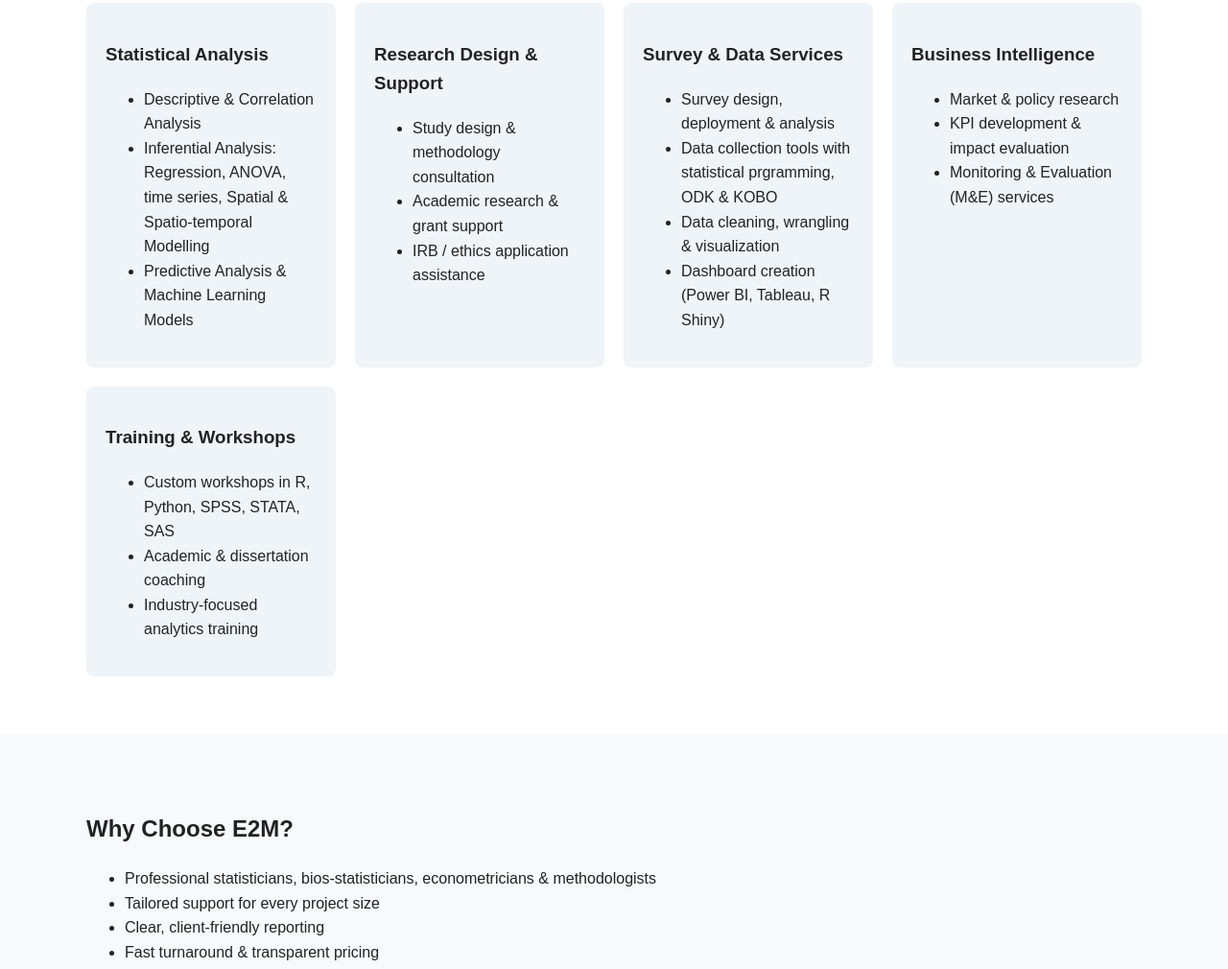
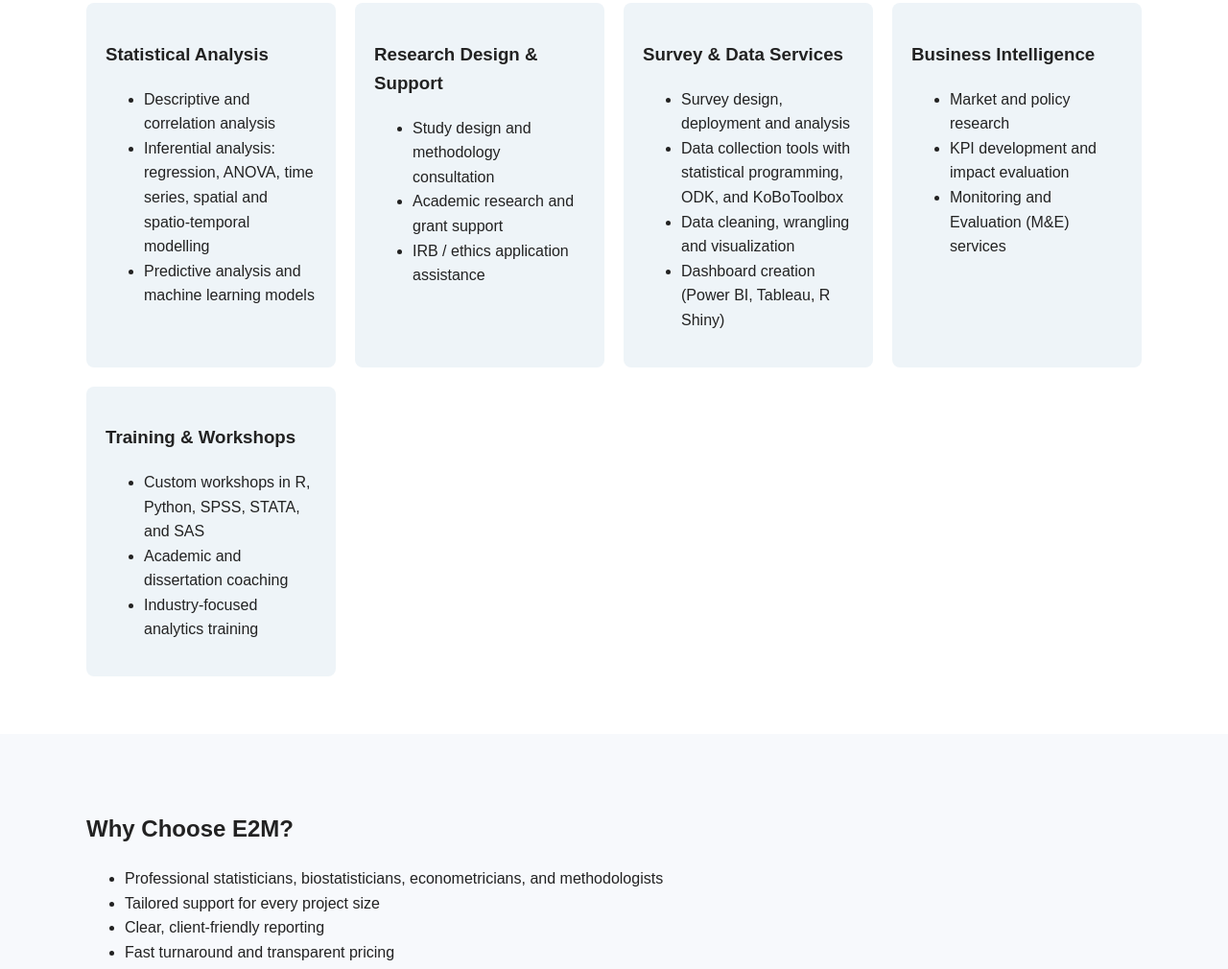
Before and after one commit to e2m-statistics-tz/e2m-statistics-tz.github.io, a plain HTML site: page index.html in a window 1280 px wide. Shown: the part 1025-2035 px from the top of the page at 96% size. Drawn offline with Linux system fonts and the light colour scheme.

Commit message:
Upload website files

```diff
--- a/index.html
+++ b/index.html
@@ -3,8 +3,8 @@
 <head>
   <meta charset="UTF-8">
   <meta name="viewport" content="width=device-width, initial-scale=1.0">
-  <title>E2M Statistics & Research Consulting | Data-Driven Decisions Under Care of Expert Guidance</title>
-  <meta name="description" content="Pioneers in Data Analysis and Research Consulting for Academia and Postgraduate Students, NGOs, Businesses, Policymakers, and Healthcare Institutions | Data analysis, research design, M&E, training, and business intelligence.">
+  <title>E2M Statistics & Research Consulting | Data-Driven Decisions with Expert Guidance</title>
+  <meta name="description" content="Professional data analysis and research consulting for academia, postgraduate students, NGOs, businesses, policymakers, and healthcare institutions.">
   <link rel="stylesheet" href="style.css">
 </head>
 <body>
@@ -12,7 +12,7 @@
   <header>
     <div class="container">
       <h1>E2M Statistical & Research Consultant Services</h1>
-      <p>Data-Driven Decisions Under Care of Expert Guidance</p>
+      <p>Data-Driven Decisions with Expert Guidance</p>
       <nav>
         <a href="#about">About</a>
         <a href="#services">Services</a>
@@ -57,17 +57,17 @@
           <div class="card">
             <h3>Statistical Analysis</h3>
             <ul>
-              <li>Descriptive &amp; Correlation Analysis</li>
-              <li>Inferential Analysis: Regression, ANOVA, time series, Spatial & Spatio-temporal Modelling</li>
-              <li>Predictive Analysis &amp; Machine Learning Models</li>
+              <li>Descriptive and correlation analysis</li>
+              <li>Inferential analysis: regression, ANOVA, time series, spatial and spatio-temporal modelling</li>
+              <li>Predictive analysis and machine learning models</li>
             </ul>
           </div>
 
           <div class="card">
             <h3>Research Design &amp; Support</h3>
             <ul>
-              <li>Study design &amp; methodology consultation</li>
-              <li>Academic research &amp; grant support</li>
+              <li>Study design and methodology consultation</li>
+              <li>Academic research and grant support</li>
               <li>IRB / ethics application assistance</li>
             </ul>
           </div>
@@ -75,9 +75,9 @@
           <div class="card">
             <h3>Survey &amp; Data Services</h3>
             <ul>
-              <li>Survey design, deployment &amp; analysis</li>
-	      <li>Data collection tools with statistical prgramming, ODK &amp; KOBO</li>
-              <li>Data cleaning, wrangling &amp; visualization</li>
+              <li>Survey design, deployment and analysis</li>
+              <li>Data collection tools with statistical programming, ODK, and KoBoToolbox</li>
+              <li>Data cleaning, wrangling and visualization</li>
               <li>Dashboard creation (Power BI, Tableau, R Shiny)</li>
             </ul>
           </div>
@@ -85,17 +85,17 @@
           <div class="card">
             <h3>Business Intelligence</h3>
             <ul>
-              <li>Market &amp; policy research</li>
-              <li>KPI development &amp; impact evaluation</li>
-              <li>Monitoring &amp; Evaluation (M&amp;E) services</li>
+              <li>Market and policy research</li>
+              <li>KPI development and impact evaluation</li>
+              <li>Monitoring and Evaluation (M&amp;E) services</li>
             </ul>
           </div>
 
           <div class="card">
             <h3>Training &amp; Workshops</h3>
             <ul>
-              <li>Custom workshops in R, Python, SPSS, STATA, SAS</li>
-              <li>Academic &amp; dissertation coaching</li>
+              <li>Custom workshops in R, Python, SPSS, STATA, and SAS</li>
+              <li>Academic and dissertation coaching</li>
               <li>Industry-focused analytics training</li>
             </ul>
           </div>
@@ -108,10 +108,10 @@
       <div class="container">
         <h2>Why Choose E2M?</h2>
         <ul>
-          <li>Professional statisticians, bios-statisticians, econometricians &amp; methodologists</li>
+          <li>Professional statisticians, biostatisticians, econometricians, and methodologists</li>
           <li>Tailored support for every project size</li>
           <li>Clear, client-friendly reporting</li>
-          <li>Fast turnaround &amp; transparent pricing</li>
+          <li>Fast turnaround and transparent pricing</li>
         </ul>
       </div>
     </section>
@@ -132,7 +132,7 @@
     <section id="contact" class="section">
       <div class="container">
         <h2>Let’s Talk Data</h2>
-        <p>Serving clients globally (remote &amp; on-site options available).</p>
+        <p>Serving clients globally (remote and on-site options available).</p>
 
         <h3>Consulting Contact</h3>
         <p>
@@ -151,10 +151,11 @@
         </p>
 
         <h3>Lead Consultant</h3>
-        <p><strong>Edwin Musheiguza</strong><br>
-           Statistician (Bio-statistician), Assistant Lecturer<br>
-           College of Business Education (CBE)<br>
-           P.O. Box 1968, Dar es Salaam, Tanzania
+        <p>
+          <strong>Edwin Musheiguza</strong><br>
+          Statistician (Biostatistician), Assistant Lecturer<br>
+          College of Business Education (CBE)<br>
+          P.O. Box 1968, Dar es Salaam, Tanzania
         </p>
         <p>
           Official email:
@@ -163,7 +164,7 @@
         <p>
           Academic profile (ORCID):
           <a href="https://orcid.org/0000-0002-7155-7346" target="_blank" rel="noopener noreferrer">
-            https://orcid.org/0000-0002-7155-7346
+            View ORCID Profile
           </a>
         </p>
       </div>
@@ -174,7 +175,7 @@
   <footer>
     <div class="container">
       <p>E2M Statistical and Research Consultant Services – Statistical precision. Research clarity. Strategic impact.</p>
-      <p>&copy; 2026 e2m_statistics_tz. All rights reserved.</p>
+      <p>&copy; 2026 E2M Statistics TZ. All rights reserved.</p>
     </div>
   </footer>
 
```
